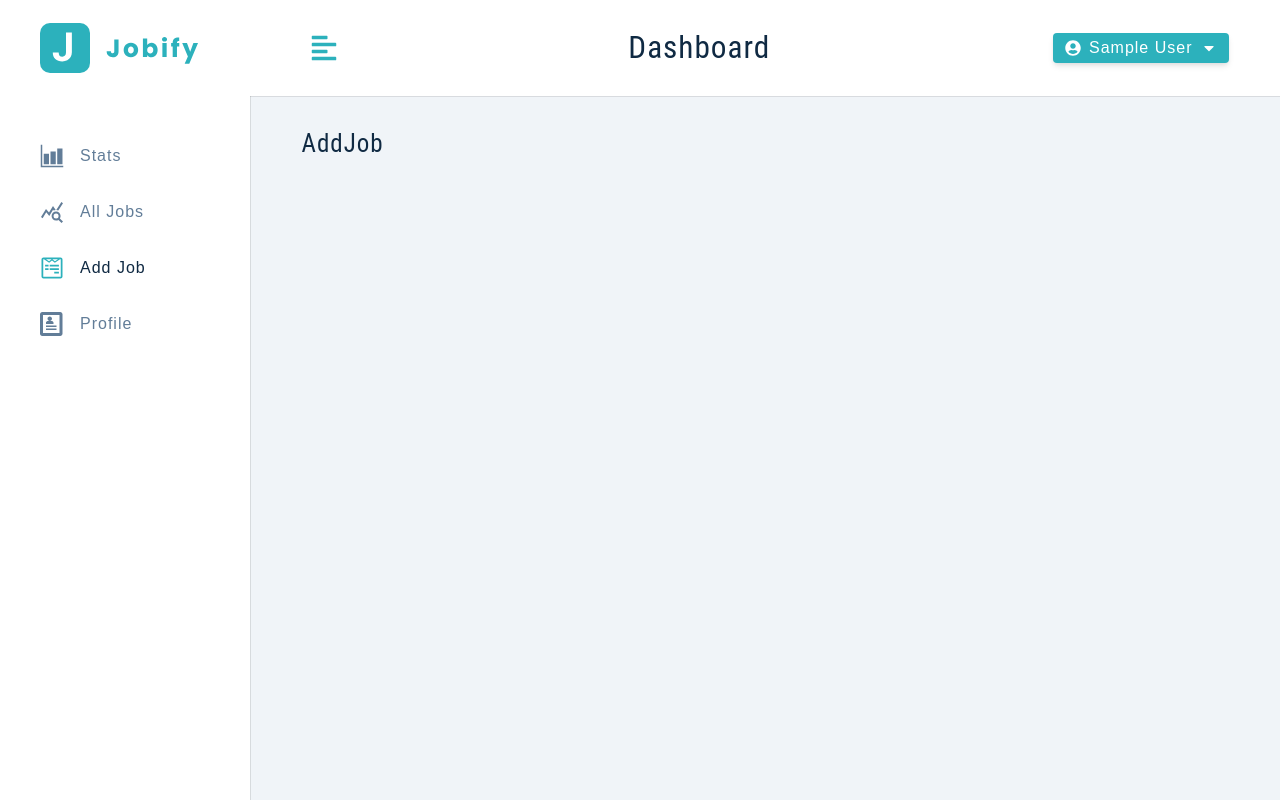
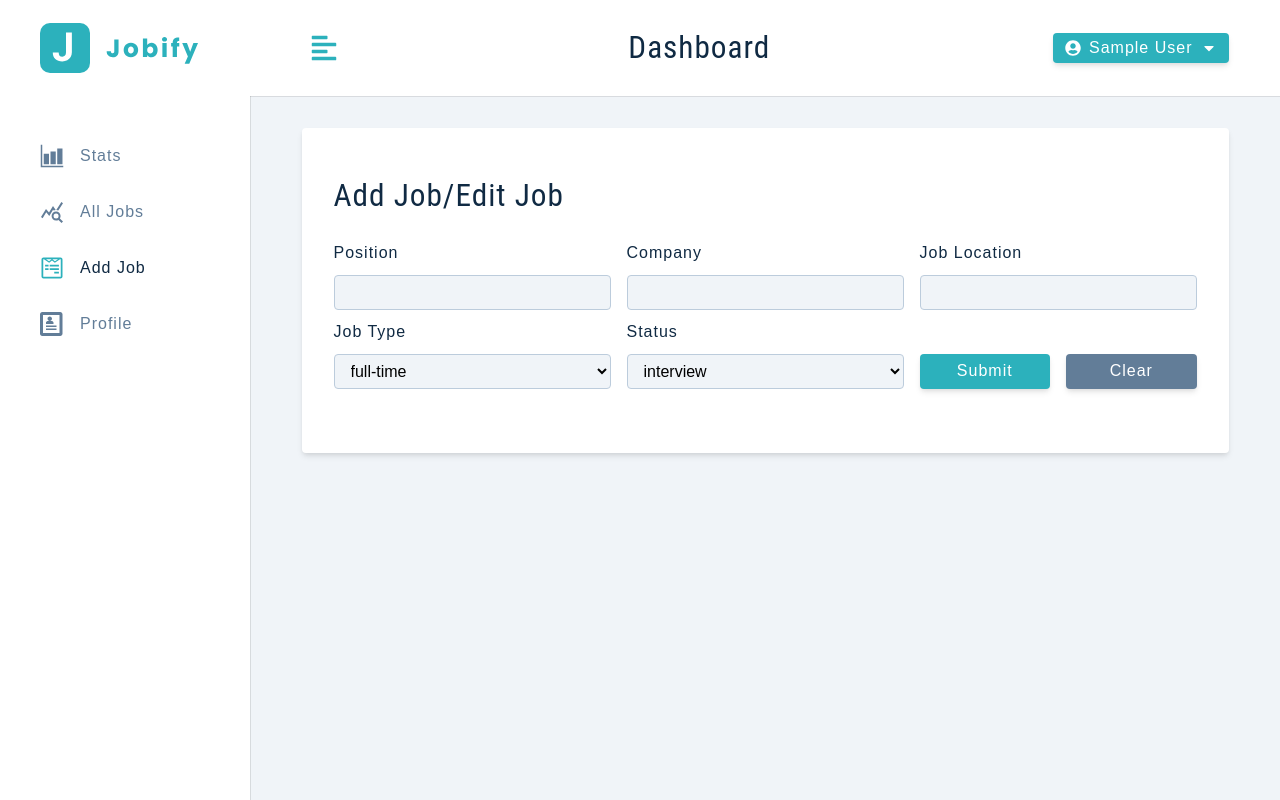
Before and after one commit to NovaTron007/jobtracker, a React (Create React App) app in the folder client/: page /add-job in a window 1280 px wide. Built offline with nearby package versions, Linux system fonts and the light colour scheme; sample sign-in values are in the browser's storage.

Commit message:
Add Job form page.

```diff
--- /dev/null
+++ b/client/src/Components/FormRowSelect.js
@@ -0,0 +1,20 @@
+import React from 'react'
+
+const FormRowSelect = ({labelText, name, list, handleChange}) => {
+  return (
+    <div className="form-row">
+        <label htmlFor={name} className="form-label">
+          { labelText || name }
+        </label>
+        <select name={name} className="form-select" onChange={handleChange}>
+            {list.map((item, index) => {
+                return (
+                    <option value={item} key={index}>{item}</option>
+                )
+            })}
+        </select>
+    </div>
+  )
+}
+
+export default FormRowSelect
--- a/client/src/Context/AppContext.js
+++ b/client/src/Context/AppContext.js
@@ -4,7 +4,9 @@ import reducer from "./reducer" // import our reducer
 import {
     CLEAR_ALERT, DISPLAY_ALERT, AUTH_USER,
     AUTH_USER_SUCCESS, AUTH_USER_ERROR, TOGGLE_SIDEBAR, LOGOUT_USER,
-    UPDATE_USER, UPDATE_USER_SUCCESS, UPDATE_USER_ERROR
+    UPDATE_USER, UPDATE_USER_SUCCESS, UPDATE_USER_ERROR,
+    ADD_JOB, ADD_JOB_SUCCESS, ADD_JOB_ERROR,
+    HANDLE_CHANGE, CLEAR_FORM_VALUES
 } from "./actions"
 
 
@@ -94,9 +96,10 @@ const AppProvider = ({children}) => {
 
 
     // ACTIONS:
+
     // dispatch actions from  reducer: to control state
     const displayAlert = () => {
-        // dispatch action
+        // dispatch action display alert w/default error message in reducer
         dispatch({type: DISPLAY_ALERT})
         // clear alert
         clearAlert()
@@ -160,6 +163,7 @@ const AppProvider = ({children}) => {
         removeUserFromLocalStorage()
     }
 
+    // update user
     const updateUser = async (currentUser) => {
         // dispatch action
         dispatch({type: UPDATE_USER})
@@ -191,10 +195,31 @@ const AppProvider = ({children}) => {
         clearAlert()
     }
 
+    // input change
+    const handleChangeGlobal = ({name, value}) => {
+        // add job
+        dispatch({
+            type: HANDLE_CHANGE,
+            payload: { name, value }
+        })
+    }
+
+    // clear values
+    const clearFormValues = () => {
+        dispatch({
+             type: CLEAR_FORM_VALUES
+        })
+    }
+
 
     return (
         // provide state, actions to child components
-        <AppContext.Provider value={{...state, displayAlert, clearAlert, authUser, toggleSidebar, logoutUser, updateUser }}>{children}</AppContext.Provider>
+        <AppContext.Provider value={{
+            ...state,
+            displayAlert, clearAlert, toggleSidebar,
+            authUser, logoutUser, updateUser,
+            handleChangeGlobal, clearFormValues
+        }}>{children}</AppContext.Provider>
     )
 }
 
--- a/client/src/Context/actions.js
+++ b/client/src/Context/actions.js
@@ -12,3 +12,10 @@ export const UPDATE_USER_SUCCESS = "UPDATE_USER_SUCCESS"
 export const UPDATE_USER_ERROR = "UPDATE_USER_ERROR"
 // navbar
 export const TOGGLE_SIDEBAR = "TOGGLE_SIDEBAR"
+// job
+export const ADD_JOB="ADD_JOB"
+export const ADD_JOB_SUCCESS="ADD_JOB_SUCCESS"
+export const ADD_JOB_ERROR="ADD_JOB_ERROR"
+// form change
+export const HANDLE_CHANGE="HANDLE_CHANGE"
+export const CLEAR_FORM_VALUES="CLEAR_FORM_VALUES"
--- a/client/src/Context/reducer.jsx
+++ b/client/src/Context/reducer.jsx
@@ -1,11 +1,15 @@
 import { DISPLAY_ALERT, CLEAR_ALERT,
     AUTH_USER, AUTH_USER_SUCCESS, AUTH_USER_ERROR, TOGGLE_SIDEBAR,
-    LOGOUT_USER, UPDATE_USER, UPDATE_USER_SUCCESS, UPDATE_USER_ERROR } from "./actions"
+    LOGOUT_USER, UPDATE_USER, UPDATE_USER_SUCCESS, UPDATE_USER_ERROR,
+    HANDLE_CHANGE, CLEAR_FORM_VALUES
+} from "./actions"
 
 // create reducer: initialState passed from AppContext ie: const [state, dispatch] = useReducer(reducer, initialState)
 const reducer = (state, action) => {
+console.log("action.payload: ", action.payload)
+console.log("action.payload: ", typeof action.payload)
 
-    switch(action.type) {
+switch(action.type) {
     case DISPLAY_ALERT:
         return {
             ...state,
@@ -75,7 +79,7 @@ const reducer = (state, action) => {
             userLocation: action.payload.location,
             jobLocation: action.payload.location,
             user: action.payload.user
-    }
+        }
     case UPDATE_USER_ERROR:
         return {
             ...state,
@@ -83,7 +87,24 @@ const reducer = (state, action) => {
             showAlert: true,
             alertType: "danger",
             alertMessage: action.payload.alertMessage
-    }
+        }
+    case HANDLE_CHANGE:
+        return {
+            ...state,
+            [action.payload.name]: action.payload.value // initial state key name: set value
+        }
+    case CLEAR_FORM_VALUES:
+        // update state
+        return {
+            ...state,
+            isEditing: false,
+            editJobId: "",
+            position: "",
+            company: "",
+            status: "full-time",
+            jobType: "pending",
+            jobLocation: state.userLocation, // use default userLocation in state
+        }
 
     default:
         throw new Error(`No such action ${action.type}.`)
--- a/client/src/Pages/Dashboard/AddJob.js
+++ b/client/src/Pages/Dashboard/AddJob.js
@@ -1,8 +1,66 @@
 import React from 'react'
+import { useAppContext } from '../../Context/AppContext'
+import Wrapper from "../../assets/Wrappers/DashboardFormPage"
+import Alert from "../../Components/Alert"
+import FormRow from "../../Components/FormRow"
+import FormRowSelect from '../../Components/FormRowSelect'
 
 const AddJob = () => {
+  // get state
+  const { displayAlert, showAlert, isLoading, isEditing, editJobId, position,
+        company, jobLocation, jobTypeOptions, jobType, statusOptions, status,
+        handleChangeGlobal, clearFormValues } = useAppContext()
+
+  // local handleChange: update state in context
+  const handleChange = (e) => {
+    const name = e.target.name
+    const value = e.target.value
+    // context function
+    handleChangeGlobal({name, value})
+  }
+
+  // submit
+  const handleSubmit = (e) => {
+    console.log("handleSubmit")
+    e.preventDefault()
+    if(!position || !company )
+      // context function will dispatch action and update state to showAlert
+      displayAlert()
+      return
+    }
+
+    // clear form
+    const clearForm = (e) => {
+      e.preventDefault()
+      clearFormValues()
+    }
+
+
+
   return (
-    <h4>AddJob</h4>
+    <Wrapper>
+      <form className="form" onSubmit={handleSubmit}>
+
+        {showAlert && <Alert />}
+
+        <h3>Add job/Edit Job</h3>
+
+        <div className="form-center">
+          <FormRow type="text" name="position" labelText="Position" value={position} handleChange={handleChange} />
+          <FormRow type="text" name="company" labelText="Company" value={company} handleChange={handleChange} />
+          <FormRow type="text" name="jobLocation" labelText="Job Location" value={jobLocation} handleChange={handleChange} />
+          {/* map jobType options for select component */}
+          <FormRowSelect type="select" name="jobType" labelText="Job Type" list={jobTypeOptions} value={jobType} handleChange={handleChange} />
+          <FormRowSelect type="select" name="status" labelText="Status" list={statusOptions} value={status} handleChange={handleChange} />
+          <div className="btn-container">
+            <button className="btn btn-block">Submit</button>
+            <button className="btn btn-block clear-btn" onClick={clearForm}>Clear</button>
+          </div>
+        </div>
+
+
+      </form>
+    </Wrapper>
   )
 }
 
```
